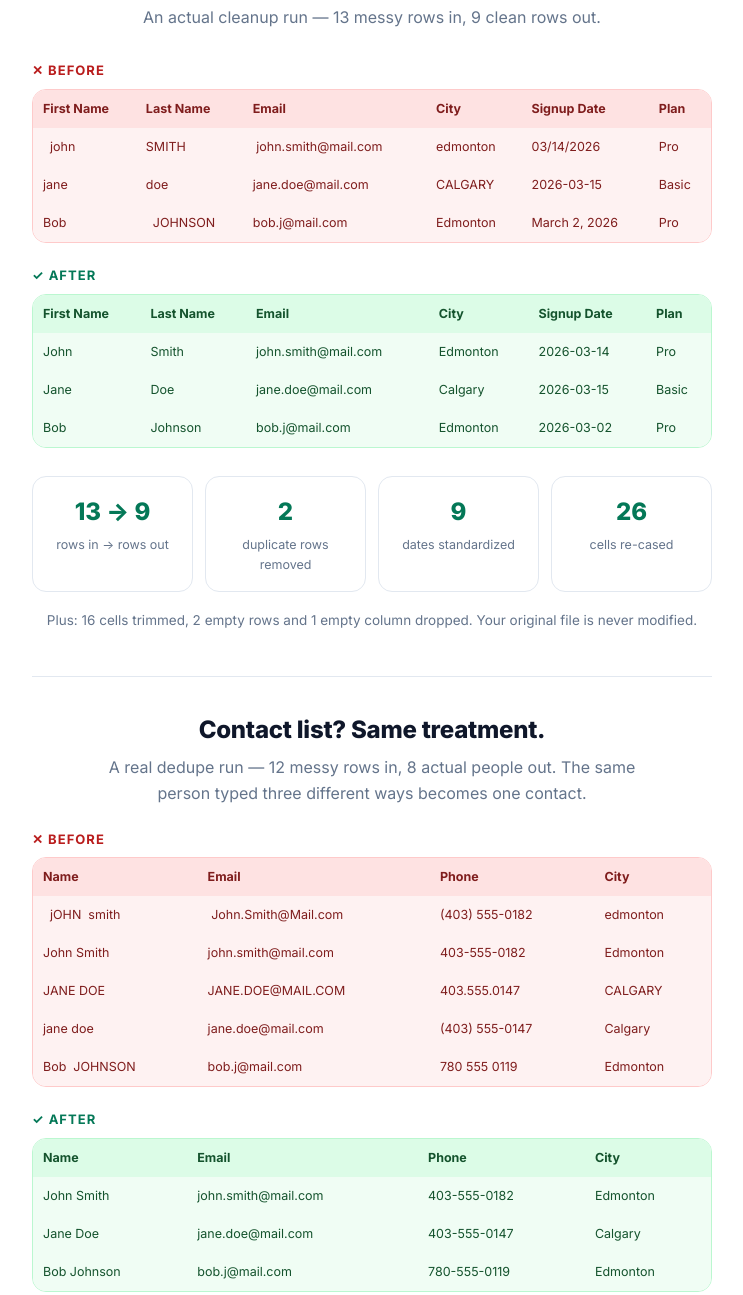
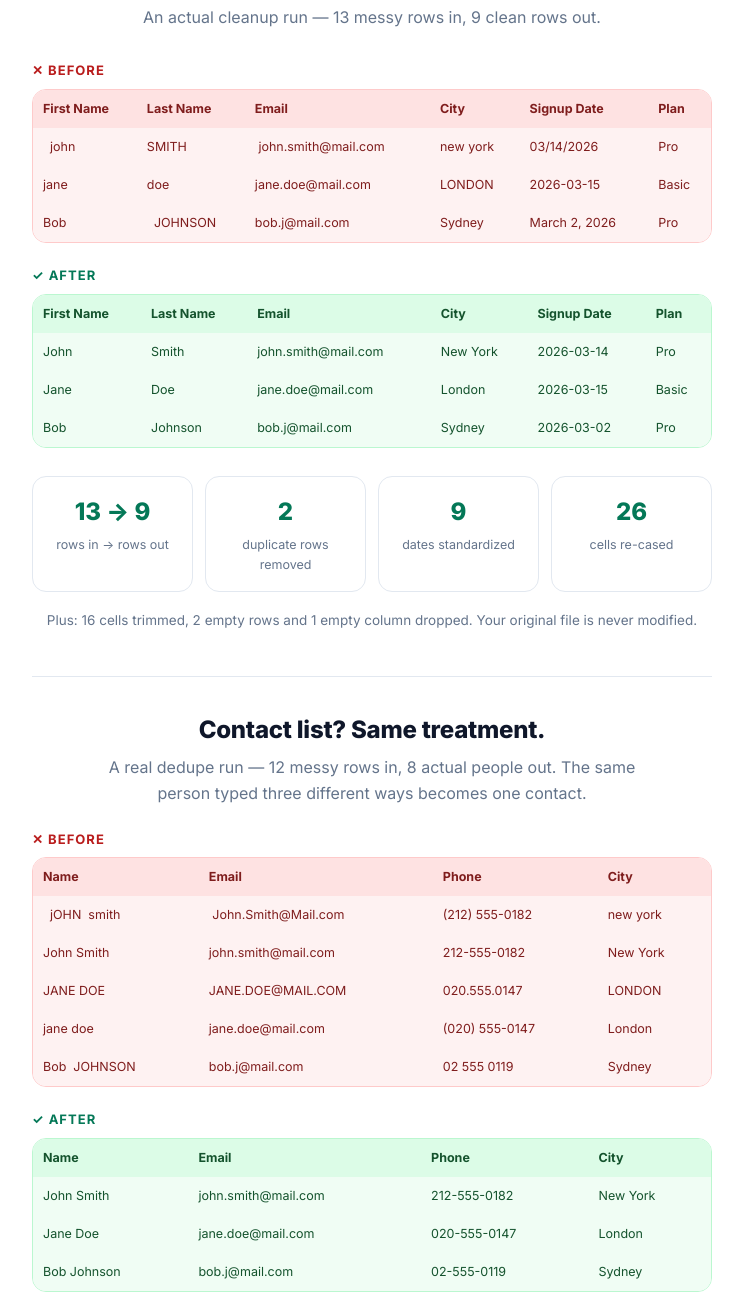
Before and after one commit to JelloMello934/cleansheetworks, a plain HTML site: page index.html in a window 1280 px wide. Shown: the part 686-1981 px from the top of the page, without its empty margins (268-1011 px from the left). Drawn offline with Linux system fonts and the light colour scheme.

Commit message:
Demo locations to worldwide English cities

```diff
--- a/index.html
+++ b/index.html
@@ -134,9 +134,9 @@
       <table>
         <thead><tr><th>First Name</th><th>Last Name</th><th>Email</th><th>City</th><th>Signup Date</th><th>Plan</th></tr></thead>
         <tbody>
-          <tr><td>&nbsp;&nbsp;john&nbsp;</td><td>SMITH&nbsp;</td><td>&nbsp;john.smith@mail.com&nbsp;</td><td>edmonton</td><td>03/14/2026</td><td>Pro</td></tr>
-          <tr><td>jane</td><td>doe</td><td>jane.doe@mail.com</td><td>CALGARY</td><td>2026-03-15</td><td>Basic</td></tr>
-          <tr><td>Bob</td><td>&nbsp;&nbsp;JOHNSON</td><td>bob.j@mail.com&nbsp;</td><td>Edmonton</td><td>March 2, 2026</td><td>Pro</td></tr>
+          <tr><td>&nbsp;&nbsp;john&nbsp;</td><td>SMITH&nbsp;</td><td>&nbsp;john.smith@mail.com&nbsp;</td><td>new york</td><td>03/14/2026</td><td>Pro</td></tr>
+          <tr><td>jane</td><td>doe</td><td>jane.doe@mail.com</td><td>LONDON</td><td>2026-03-15</td><td>Basic</td></tr>
+          <tr><td>Bob</td><td>&nbsp;&nbsp;JOHNSON</td><td>bob.j@mail.com&nbsp;</td><td>Sydney</td><td>March 2, 2026</td><td>Pro</td></tr>
         </tbody>
       </table>
     </div>
@@ -146,9 +146,9 @@
       <table>
         <thead><tr><th>First Name</th><th>Last Name</th><th>Email</th><th>City</th><th>Signup Date</th><th>Plan</th></tr></thead>
         <tbody>
-          <tr><td>John</td><td>Smith</td><td>john.smith@mail.com</td><td>Edmonton</td><td>2026-03-14</td><td>Pro</td></tr>
-          <tr><td>Jane</td><td>Doe</td><td>jane.doe@mail.com</td><td>Calgary</td><td>2026-03-15</td><td>Basic</td></tr>
-          <tr><td>Bob</td><td>Johnson</td><td>bob.j@mail.com</td><td>Edmonton</td><td>2026-03-02</td><td>Pro</td></tr>
+          <tr><td>John</td><td>Smith</td><td>john.smith@mail.com</td><td>New York</td><td>2026-03-14</td><td>Pro</td></tr>
+          <tr><td>Jane</td><td>Doe</td><td>jane.doe@mail.com</td><td>London</td><td>2026-03-15</td><td>Basic</td></tr>
+          <tr><td>Bob</td><td>Johnson</td><td>bob.j@mail.com</td><td>Sydney</td><td>2026-03-02</td><td>Pro</td></tr>
         </tbody>
       </table>
     </div>
@@ -170,11 +170,11 @@
         <table>
           <thead><tr><th>Name</th><th>Email</th><th>Phone</th><th>City</th></tr></thead>
           <tbody>
-            <tr><td>&nbsp;&nbsp;jOHN&nbsp; smith&nbsp;</td><td>&nbsp;John.Smith@Mail.com&nbsp;</td><td>(403) 555-0182</td><td>edmonton</td></tr>
-            <tr><td>John Smith</td><td>john.smith@mail.com</td><td>403-555-0182</td><td>Edmonton</td></tr>
-            <tr><td>JANE DOE</td><td>JANE.DOE@MAIL.COM</td><td>403.555.0147</td><td>CALGARY</td></tr>
-            <tr><td>jane doe</td><td>jane.doe@mail.com</td><td>(403) 555-0147</td><td>Calgary</td></tr>
-            <tr><td>Bob&nbsp; JOHNSON</td><td>bob.j@mail.com</td><td>780 555 0119</td><td>Edmonton</td></tr>
+            <tr><td>&nbsp;&nbsp;jOHN&nbsp; smith&nbsp;</td><td>&nbsp;John.Smith@Mail.com&nbsp;</td><td>(212) 555-0182</td><td>new york</td></tr>
+            <tr><td>John Smith</td><td>john.smith@mail.com</td><td>212-555-0182</td><td>New York</td></tr>
+            <tr><td>JANE DOE</td><td>JANE.DOE@MAIL.COM</td><td>020.555.0147</td><td>LONDON</td></tr>
+            <tr><td>jane doe</td><td>jane.doe@mail.com</td><td>(020) 555-0147</td><td>London</td></tr>
+            <tr><td>Bob&nbsp; JOHNSON</td><td>bob.j@mail.com</td><td>02 555 0119</td><td>Sydney</td></tr>
           </tbody>
         </table>
       </div>
@@ -184,9 +184,9 @@
         <table>
           <thead><tr><th>Name</th><th>Email</th><th>Phone</th><th>City</th></tr></thead>
           <tbody>
-            <tr><td>John Smith</td><td>john.smith@mail.com</td><td>403-555-0182</td><td>Edmonton</td></tr>
-            <tr><td>Jane Doe</td><td>jane.doe@mail.com</td><td>403-555-0147</td><td>Calgary</td></tr>
-            <tr><td>Bob Johnson</td><td>bob.j@mail.com</td><td>780-555-0119</td><td>Edmonton</td></tr>
+            <tr><td>John Smith</td><td>john.smith@mail.com</td><td>212-555-0182</td><td>New York</td></tr>
+            <tr><td>Jane Doe</td><td>jane.doe@mail.com</td><td>020-555-0147</td><td>London</td></tr>
+            <tr><td>Bob Johnson</td><td>bob.j@mail.com</td><td>02-555-0119</td><td>Sydney</td></tr>
           </tbody>
         </table>
       </div>
@@ -209,9 +209,9 @@
     <ul class="fixes">
       <li>Duplicate rows<span>Exact dupes found and removed — your count stays honest.</span></li>
       <li>Blank rows &amp; empty columns<span>Dropped, so filters and pivots actually work.</span></li>
-      <li>Stray whitespace<span>Every cell trimmed — no more " Edmonton" vs "Edmonton".</span></li>
+      <li>Stray whitespace<span>Every cell trimmed — no more " New York" vs "New York".</span></li>
       <li>Mixed date formats<span>03/14/2026, March 2, Feb 20 → one format (YYYY-MM-DD).</span></li>
-      <li>Inconsistent casing<span>edmonton / EDMONTON / Edmonton → one version, your choice.</span></li>
+      <li>Inconsistent casing<span>new york / NEW YORK / New York → one version, your choice.</span></li>
     </ul>
   </div>
 </section>
```
